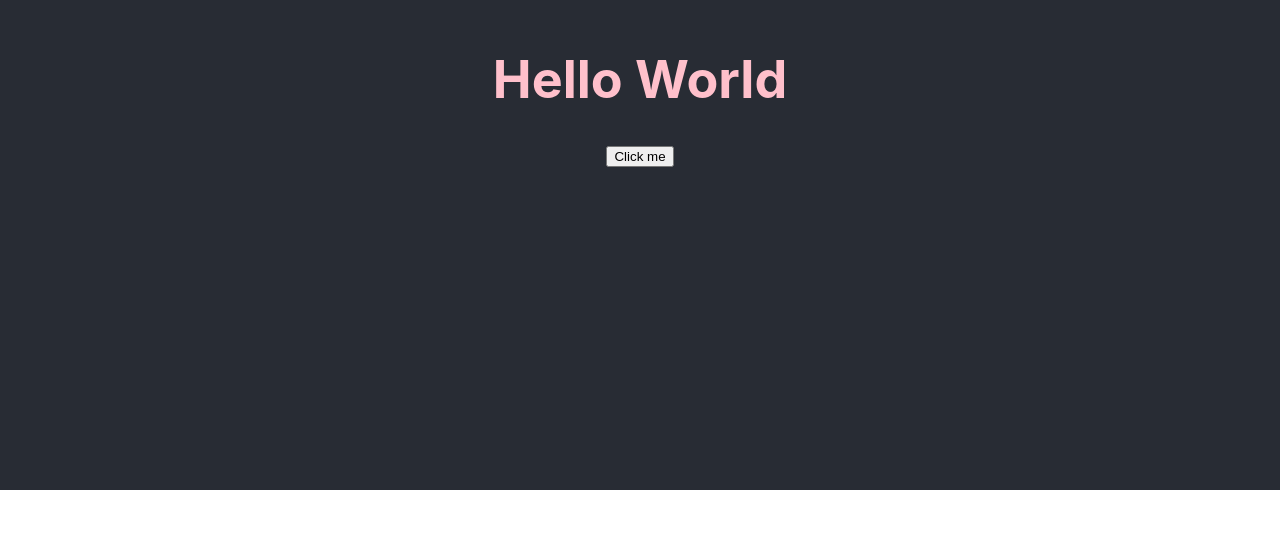
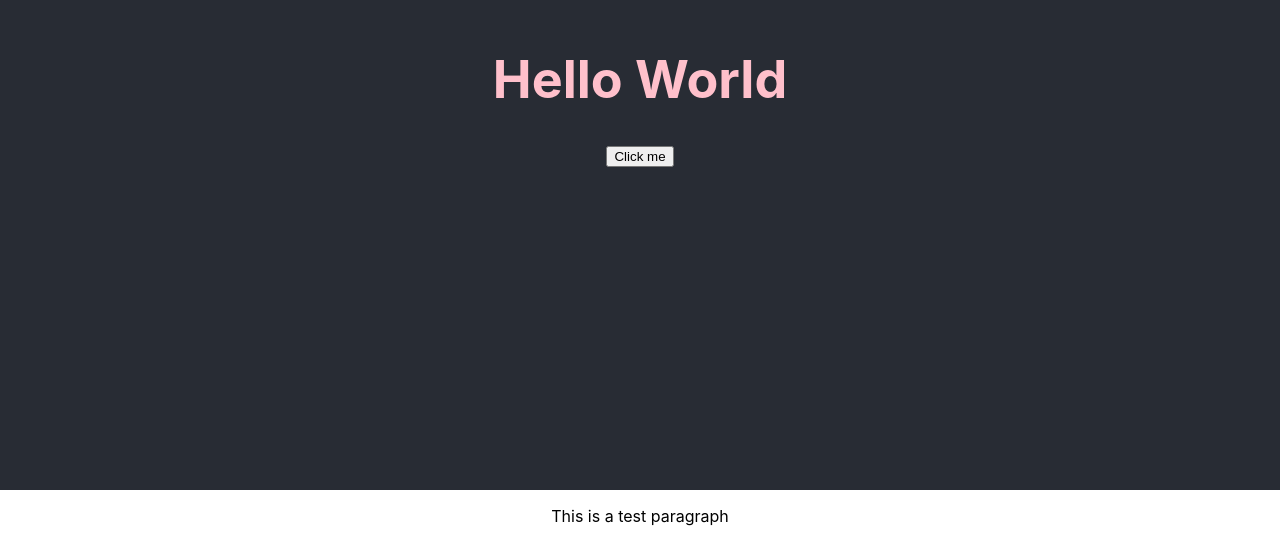
Before and after one commit to esmeG3/fullstack, a React (Create React App) app in the folder frontend/: page / in a window 1280 px wide. Shown: the part 310-852 px from the top of the page. Before the commit the page ends 800 px from the top, so only its background shows below. Built offline with nearby package versions, Linux system fonts and the light colour scheme.

Commit message:
added a paragraph to front end

```diff
--- a/frontend/src/App.js
+++ b/frontend/src/App.js
@@ -19,6 +19,9 @@ const handleButtonClick = async () => {
         {message && <p>{message}</p>}
         <button onClick={handleButtonClick}>Click me</button>
       </header>
+      <p>
+        This is a test paragraph
+      </p>
     </div>
   );
 }
```
